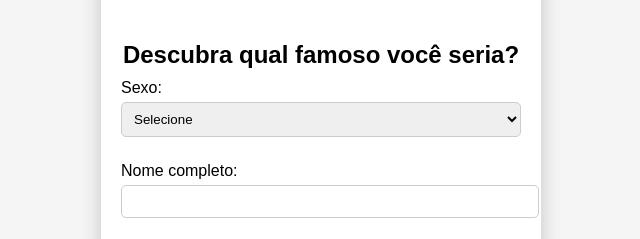
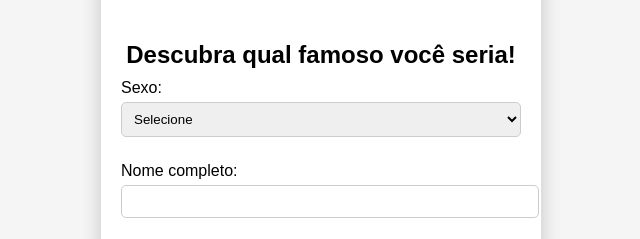
Before and after one commit to CaioTico/brincadeirinha, a plain HTML site: page index.html in a window 1280 px wide. Shown: the part 333-572 px from the top of the page, 319-959 px from the left. Drawn offline with Linux system fonts and the light colour scheme.

Commit message:
texto arrumado

```diff
--- a/index.html
+++ b/index.html
@@ -127,7 +127,7 @@
     <div class="container">
         <div class="content">
             <img src="imagem 1.jpg" alt="Imagem Principal" />
-            <h2>Descubra qual famoso você seria?</h2>
+            <h2>Descubra qual famoso você seria!</h2>
 
             <form id="quizForm">
                 <label for="sexo">Sexo:</label>
```
